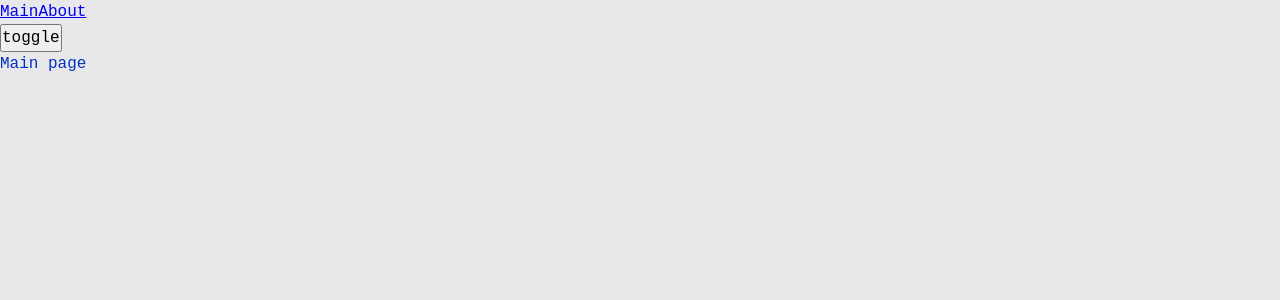
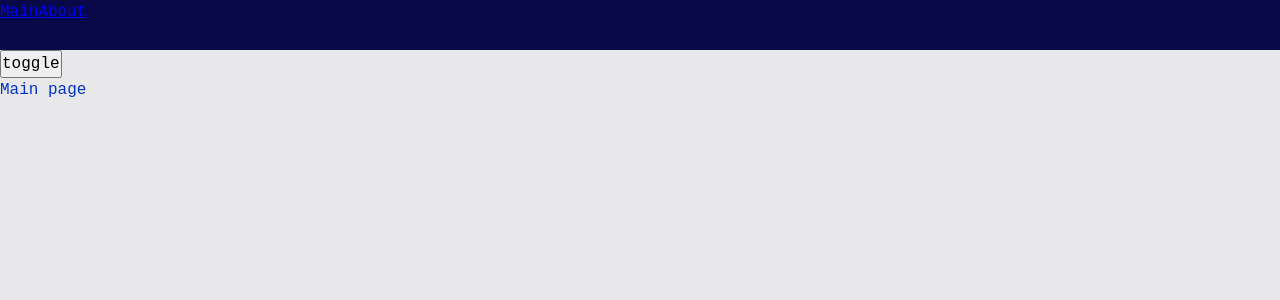
Before and after one commit to KolesnikovP/blog, a React app: page / in a window 1280 px wide. Shown: the top 300 px of the page. Built offline with nearby package versions, Linux system fonts and the light colour scheme.

Commit message:
fix mistake in webpack config entry file is not correct

```diff
--- a/src/app/styles/themes/dark.scss
+++ b/src/app/styles/themes/dark.scss
@@ -1,5 +1,6 @@
 .app.dark   {
   --bg-color: #090949;
+  --inverted-bg-color: #e8e8ea;
 
   --primary-color: #049604;
   --secondary-color: #04ff04;
--- a/src/app/styles/themes/light.scss
+++ b/src/app/styles/themes/light.scss
@@ -1,5 +1,6 @@
 .app.light {
     --bg-color: #e8e8ea;
+    --inverted-bg-color: #090949;
 
     --primary-color: #0232c2;
     --secondary-color: #0449e0;
--- a/src/widgets/Navbar/ui/Navbar.module.scss
+++ b/src/widgets/Navbar/ui/Navbar.module.scss
@@ -0,0 +1,5 @@
+.navbar {
+  width: 100%;
+  height: 50px;
+  background: var(--inverted-bg-color);
+}
--- a/src/widgets/Navbar/ui/Navbar.tsx
+++ b/src/widgets/Navbar/ui/Navbar.tsx
@@ -1,6 +1,7 @@
 import React from 'react';
 import {Link} from 'react-router-dom';
 import {classNames} from 'shared/lib/classNames/classNames';
+import cls from './Navbar.module.scss';
 
 interface NavbarProps {
     className?: string;
@@ -8,7 +9,7 @@ interface NavbarProps {
 
 const Navbar = ({className}: NavbarProps) => {
     return (
-        <div className={classNames('navbar')}>
+        <div className={classNames(cls.navbar)}>
             <Link to='/'>Main</Link>
             <Link to='/about'>About</Link>
         </div>
--- a/webpack.config.ts
+++ b/webpack.config.ts
@@ -5,7 +5,7 @@ import {BuildEnv, BuildPaths} from "./config/build/types/config";
 
 export default (env: BuildEnv) => {
   const paths: BuildPaths = {
-    entry: path.resolve(__dirname, 'src', 'index.ts'),
+    entry: path.resolve(__dirname, 'src', 'index.tsx'),
     output: path.resolve(__dirname, 'build'),
     html: path.resolve(__dirname, 'public', 'index.html'),
     src: path.resolve(__dirname, 'src')
```
